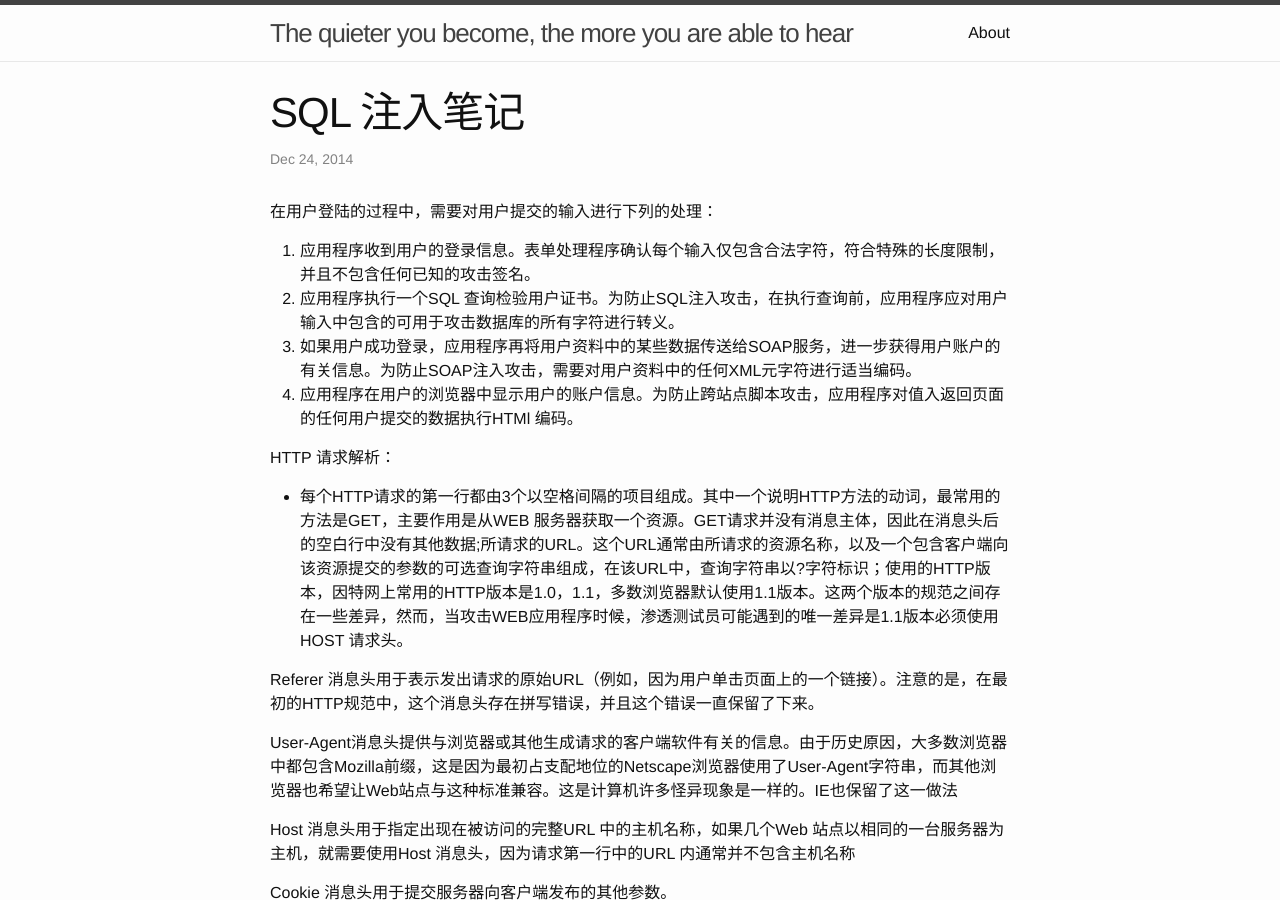
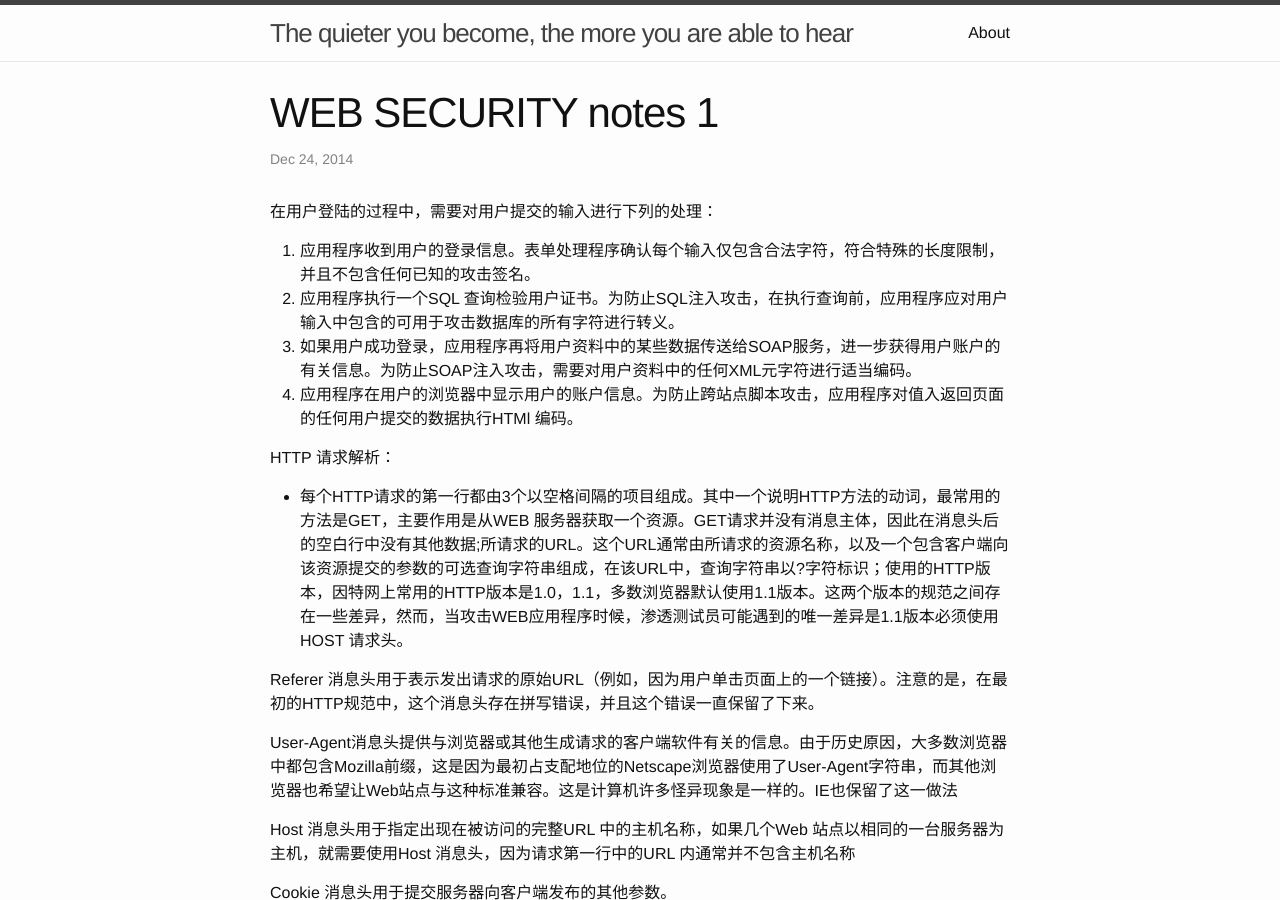
Before and after one commit to chinazoujy/chinazoujy.github.io, a Jekyll site: the page built from _posts/2014-12-24-sql-injection-笔记.md, in a window 1280 px wide and 900 px high. Built offline with Jekyll 4.4.1, drawn with Linux system fonts in a browser that asks for light colours.

Commit message:
Update 2014-12-24-sql-injection-笔记.md

```diff
--- a/_posts/2014-12-24-sql-injection-笔记.md
+++ b/_posts/2014-12-24-sql-injection-笔记.md
@@ -1,6 +1,6 @@
 ---
 layout: post
-title: "SQL 注入笔记"
+title: "WEB SECURITY notes 1"
 data: 2014-12-24
 categories: web SQL
 tag: web security
```
